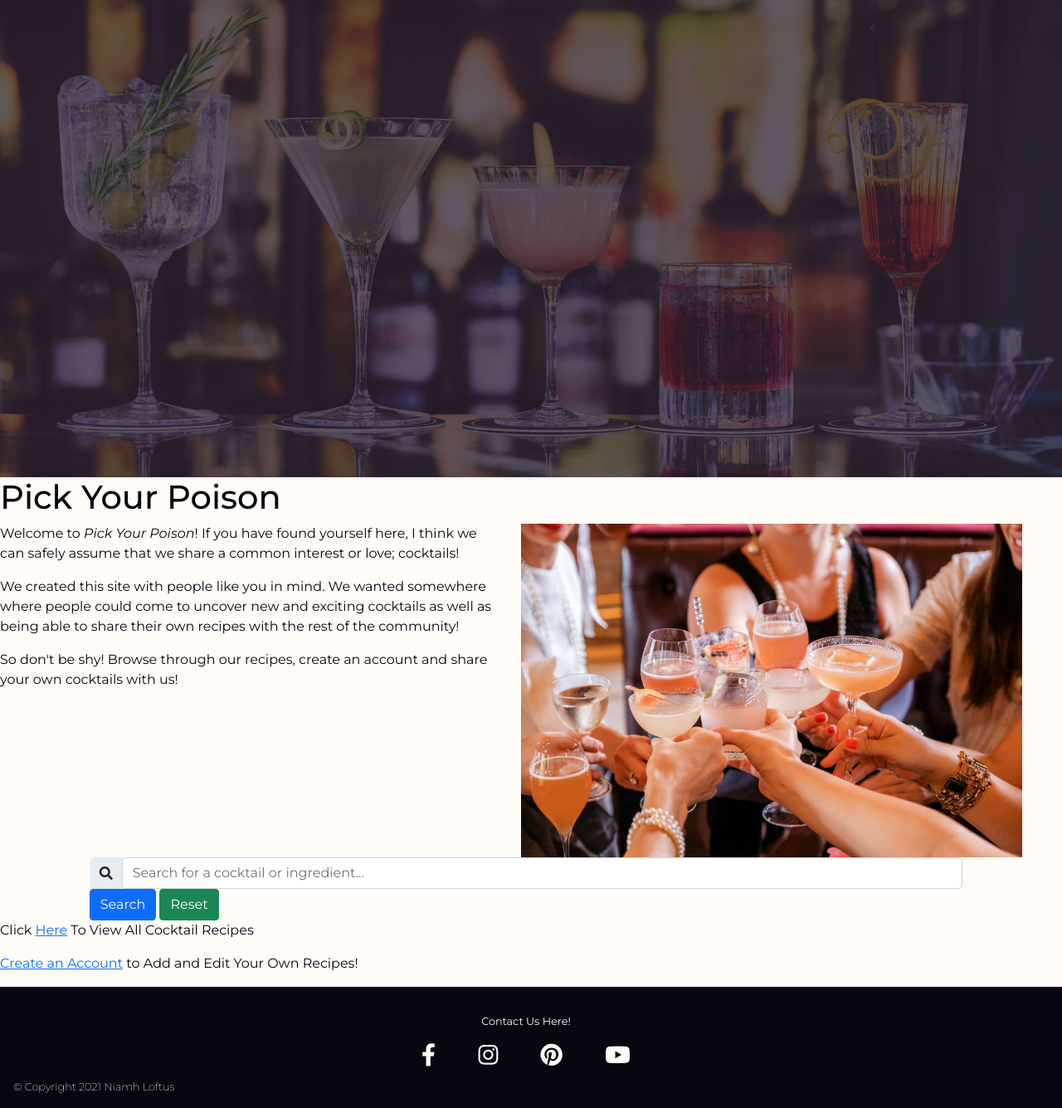
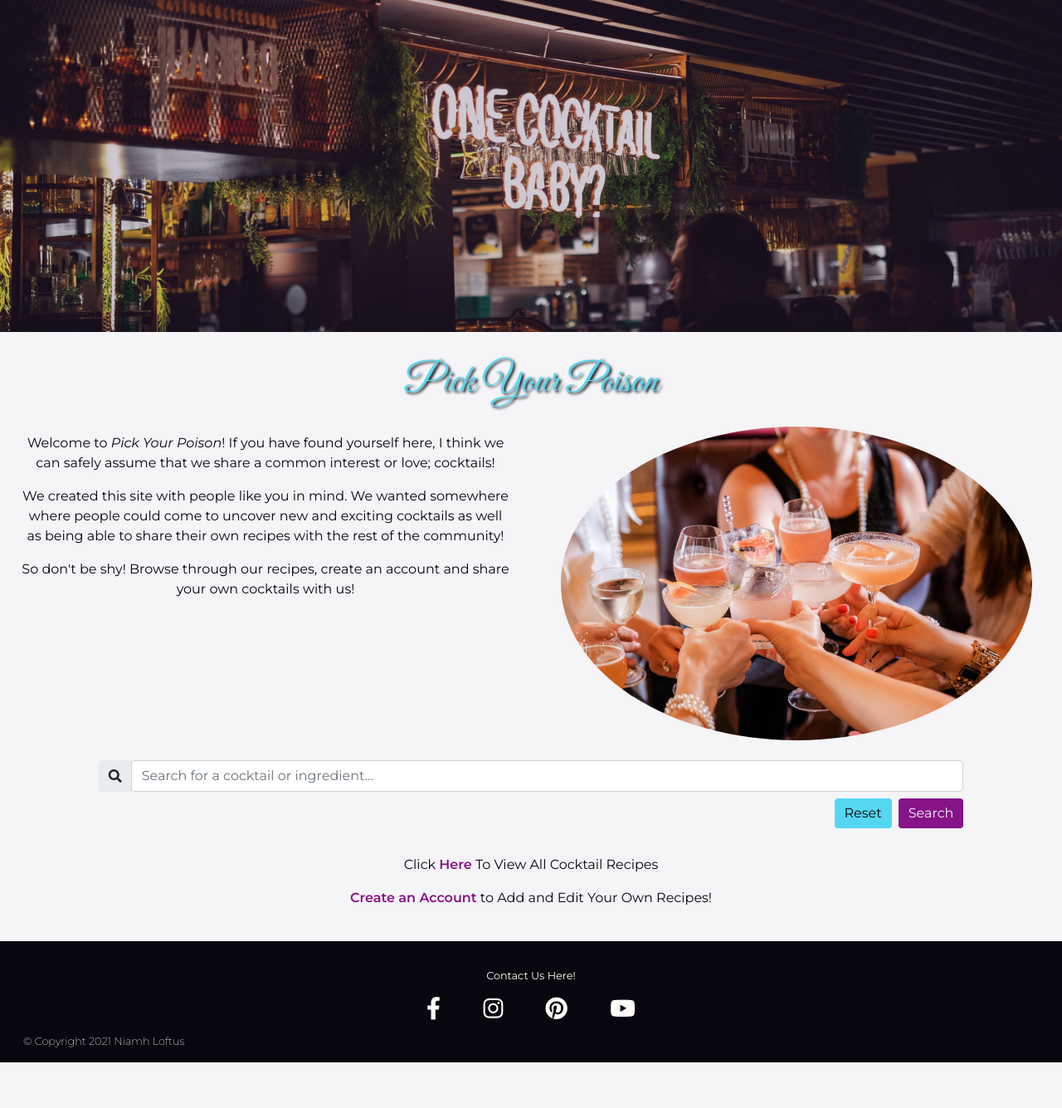
Before and after one commit to LoftusN13/ms3-pickyourpoison, a Flask app: page / in a window 1280 px wide. Shown: the part 117-1452 px from the top of the page at 83% size. After the commit the page ends 1397 px from the top, so only its background shows below. Run offline with Flask 2, Linux system fonts and the light colour scheme; some libraries are stand-ins or nearby versions.

Commit message:
Styling for home page layout and elements

```diff
--- a/static/css/style.css
+++ b/static/css/style.css
@@ -1,9 +1,9 @@
 /*-------------------------Google Fonts----------------------- */
-@import url('https://fonts.googleapis.com/css2?family=Dancing+Script:wght@400;500;600;700&family=Montserrat:ital,wght@0,200;0,300;0,400;0,500;0,600;0,700;0,800;0,900;1,400&display=swap');
+@import url('https://fonts.googleapis.com/css2?family=Great+Vibes&family=Dancing+Script:wght@400;500;600;700&family=Montserrat:ital,wght@0,200;0,300;0,400;0,500;0,600;0,700;0,800;0,900;1,400&display=swap');
 
 /*-------------------------General----------------------- */
 body {
-    background-color: #FFFCF7;
+    background-color: #F5F4F6;
     color: #08060E;
     font-family: 'Montserrat', sans-serif;
 }
@@ -14,7 +14,18 @@ body {
 }
 
 .row {
-    margin-right: 0;
+    margin: 0;
+    padding: 0;
+}
+
+/*-------------------------Headings----------------------- */
+h1 {
+    font-family: "Great Vibes", cursive;
+    font-size: 3rem;
+    text-align: center;
+    padding: 2rem 2rem 1rem 2rem;
+    color: #55D7F1;
+    text-shadow: 0.15rem 0.15rem 0.2rem #08060E;
 }
 
 /*-------------------------Header----------------------- */
@@ -94,7 +105,59 @@ hr {
 }
 
 /*-------------------------Home Page----------------------- */
+.home-content {
+    text-align: center;
+    padding: .5rem 1.5rem;
+}
 
+.home-image {
+    text-align: center;
+    padding: 0 1.5rem;
+    border-radius: 50%;
+}
+
+.search-section {
+    padding: 1.5rem 0;
+}
+
+.search-btns {
+    padding-top: .5rem;
+}
+
+.search-btn {
+    background-color: #861388;
+    color: #F5F4F6;
+    border: 0 none;
+}
+.search-btn:hover {
+    background-color: #FF6B6B;
+}
+
+.reset-btn {
+    background-color: #55D7F1;
+    color: #08060E;
+    border: 0 none;
+}
+.reset-btn:hover {
+    background-color: #55D7F1;
+    text-shadow: 0.06rem 0.06rem 0.1rem #08060E;
+    font-weight: 500;
+}
+
+.home-links {
+    text-align: center;
+    padding: .5rem 0 1.5rem 0;
+}
+
+.home-links a {
+    text-decoration: none;
+    font-weight: 600;
+    color: #861388;
+}
+.home-links a:hover {
+    color: #55D7F1;
+    text-shadow: 0.06rem 0.06rem 0.05rem #08060E;
+}
 
 /*-------------------------Cocktails Page----------------------- */
 
@@ -118,3 +181,6 @@ hr {
     text-align: left;
     padding: 2rem;
 }
+
+
+/*-------------------------Media Queries---------------------- */
--- a/templates/index.html
+++ b/templates/index.html
@@ -2,7 +2,7 @@
 {% block content %}
     <!-- HERO IMAGE -->
     <div class="hero-container">
-        <img src="static/images/hero-image.jpg" class="img-fluid hero-image" alt="Variety of cocktail drinks">
+        <img src="static/images/hero.jpg" class="img-fluid hero-image" alt="Bar with neon sign">
     </div>
     <!-- End of HERO IMAGE -->
 
@@ -23,8 +23,8 @@
             </p>
         </div>
 
-        <div class="col-md-6 home-image">
-            <img class="img-fluid" src="static/images/home-cocktails.jpeg" alt="">
+        <div class="col-md-6">
+            <img class="img-fluid home-image" src="static/images/home-cocktails.jpeg" alt="">
         </div>
     </div>
     <!-- End of MAIN CONTENT -->
@@ -43,8 +43,10 @@
                       aria-describedby="search-addon" name="search" id="search" minlength="3" required/>
                 </div>
                 <!-- search submit button -->
-                <button type="submit" class="btn btn-primary">Search</button>
-                <a href="{{ url_for('index') }}" class="btn btn-success">Reset</a>
+                <div class="d-block gap-2 d-flex justify-content-end search-btns">
+                    <a href="{{ url_for('index') }}" class="btn btn-primary reset-btn">Reset</a>
+                    <button type="submit" class="btn btn-primary search-btn">Search</button>
+                </div>
             </form>
         </div>
     </div>
```
Also changed, not shown: static/images/hero-image.jpg (deleted), static/images/hero-image1.jpg (deleted), static/images/hero.jpg (added), static/images/poison.jpg (added).
